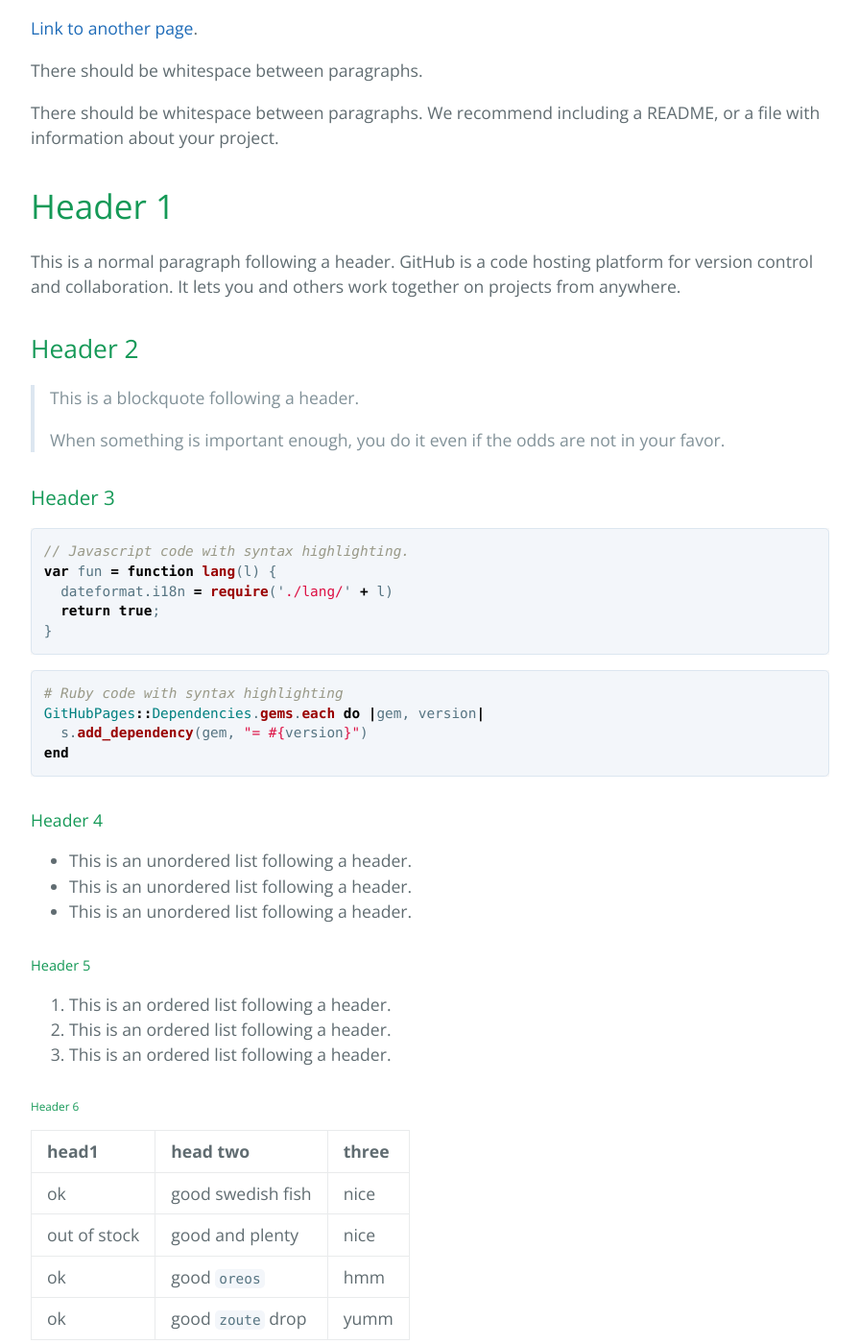
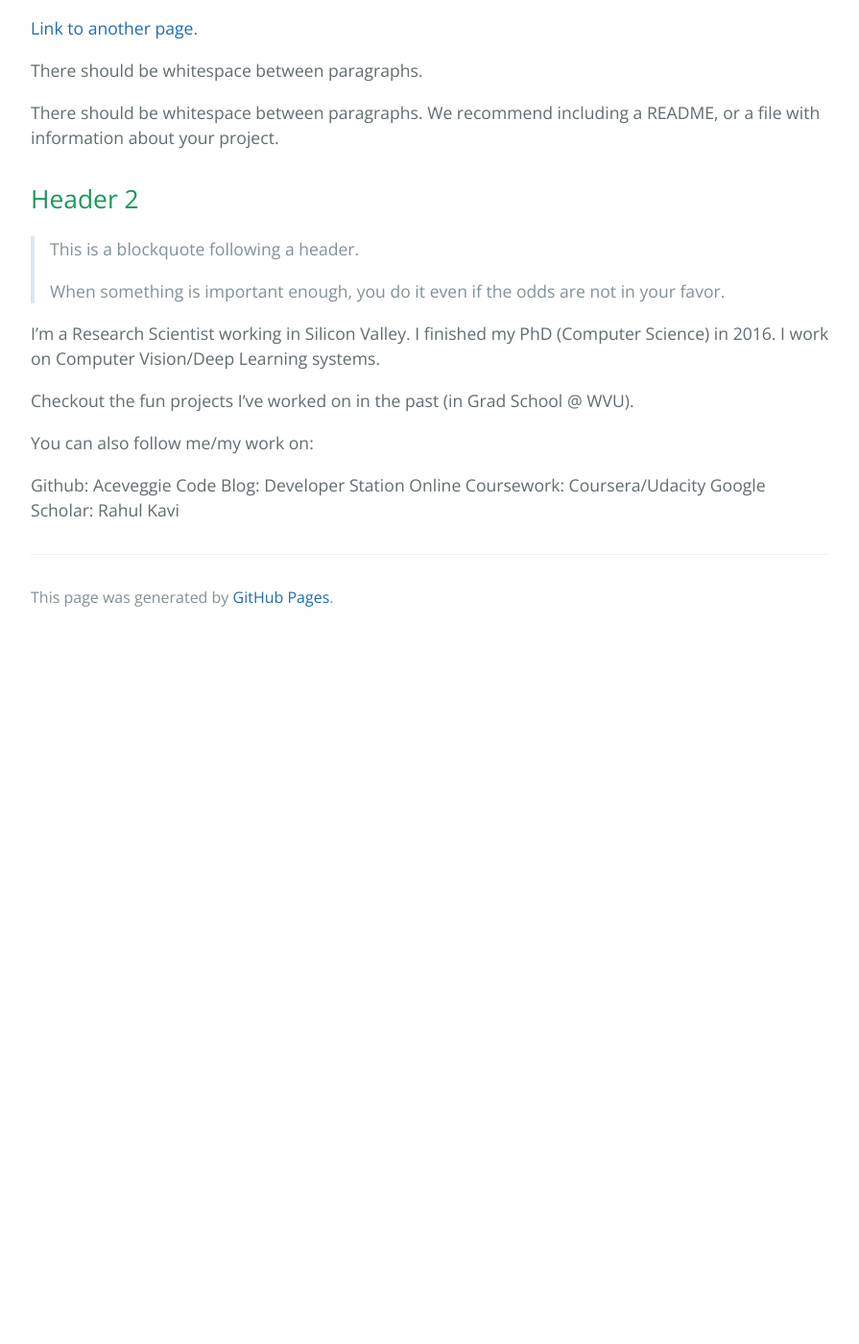
Before and after one commit to aceveggie/aceveggie.github.io, a Jekyll site: the page built from index.md, in a window 1280 px wide and 1400 px high, scrolled down 443 px. Shown: the whole window at 96% size, without its empty margins (192-1087 px from the left). Built offline with Jekyll 4.4.1, drawn with Linux system fonts in a browser that asks for light colours; after the commit the page ends 1109 px from its top, so only the background shows below that; some of the changed text lies outside the part shown.

Commit message:
update index.md

````diff
--- a/index.md
+++ b/index.md
@@ -10,9 +10,6 @@ There should be whitespace between paragraphs.
 
 There should be whitespace between paragraphs. We recommend including a README, or a file with information about your project.
 
-# Header 1
-
-This is a normal paragraph following a header. GitHub is a code hosting platform for version control and collaboration. It lets you and others work together on projects from anywhere.
 
 ## Header 2
 
@@ -20,104 +17,13 @@ This is a normal paragraph following a header. GitHub is a code hosting platform
 >
 > When something is important enough, you do it even if the odds are not in your favor.
 
-### Header 3
+I’m a Research Scientist working in Silicon Valley. I finished my PhD (Computer Science) in 2016.  I work on Computer Vision/Deep Learning systems.
 
-```js
-// Javascript code with syntax highlighting.
-var fun = function lang(l) {
-  dateformat.i18n = require('./lang/' + l)
-  return true;
-}
-```
+Checkout the fun projects I’ve worked on in the past (in Grad School @ WVU).
 
-```ruby
-# Ruby code with syntax highlighting
-GitHubPages::Dependencies.gems.each do |gem, version|
-  s.add_dependency(gem, "= #{version}")
-end
-```
+You can also follow me/my work on:
 
-#### Header 4
-
-*   This is an unordered list following a header.
-*   This is an unordered list following a header.
-*   This is an unordered list following a header.
-
-##### Header 5
-
-1.  This is an ordered list following a header.
-2.  This is an ordered list following a header.
-3.  This is an ordered list following a header.
-
-###### Header 6
-
-| head1        | head two          | three |
-|:-------------|:------------------|:------|
-| ok           | good swedish fish | nice  |
-| out of stock | good and plenty   | nice  |
-| ok           | good `oreos`      | hmm   |
-| ok           | good `zoute` drop | yumm  |
-
-### There's a horizontal rule below this.
-
-* * *
-
-### Here is an unordered list:
-
-*   Item foo
-*   Item bar
-*   Item baz
-*   Item zip
-
-### And an ordered list:
-
-1.  Item one
-1.  Item two
-1.  Item three
-1.  Item four
-
-### And a nested list:
-
-- level 1 item
-  - level 2 item
-  - level 2 item
-    - level 3 item
-    - level 3 item
-- level 1 item
-  - level 2 item
-  - level 2 item
-  - level 2 item
-- level 1 item
-  - level 2 item
-  - level 2 item
-- level 1 item
-
-### Small image
-
-![Octocat](https://github.githubassets.com/images/icons/emoji/octocat.png)
-
-### Large image
-
-![Branching](https://guides.github.com/activities/hello-world/branching.png)
-
-
-### Definition lists can be used with HTML syntax.
-
-<dl>
-<dt>Name</dt>
-<dd>Godzilla</dd>
-<dt>Born</dt>
-<dd>1952</dd>
-<dt>Birthplace</dt>
-<dd>Japan</dd>
-<dt>Color</dt>
-<dd>Green</dd>
-</dl>
-
-```
-Long, single-line code blocks should not wrap. They should horizontally scroll if they are too long. This line should be long enough to demonstrate this.
-```
-
-```
-The final element.
-```
+Github: Aceveggie
+Code Blog: Developer Station
+Online Coursework: Coursera/Udacity
+Google Scholar: Rahul Kavi
````
